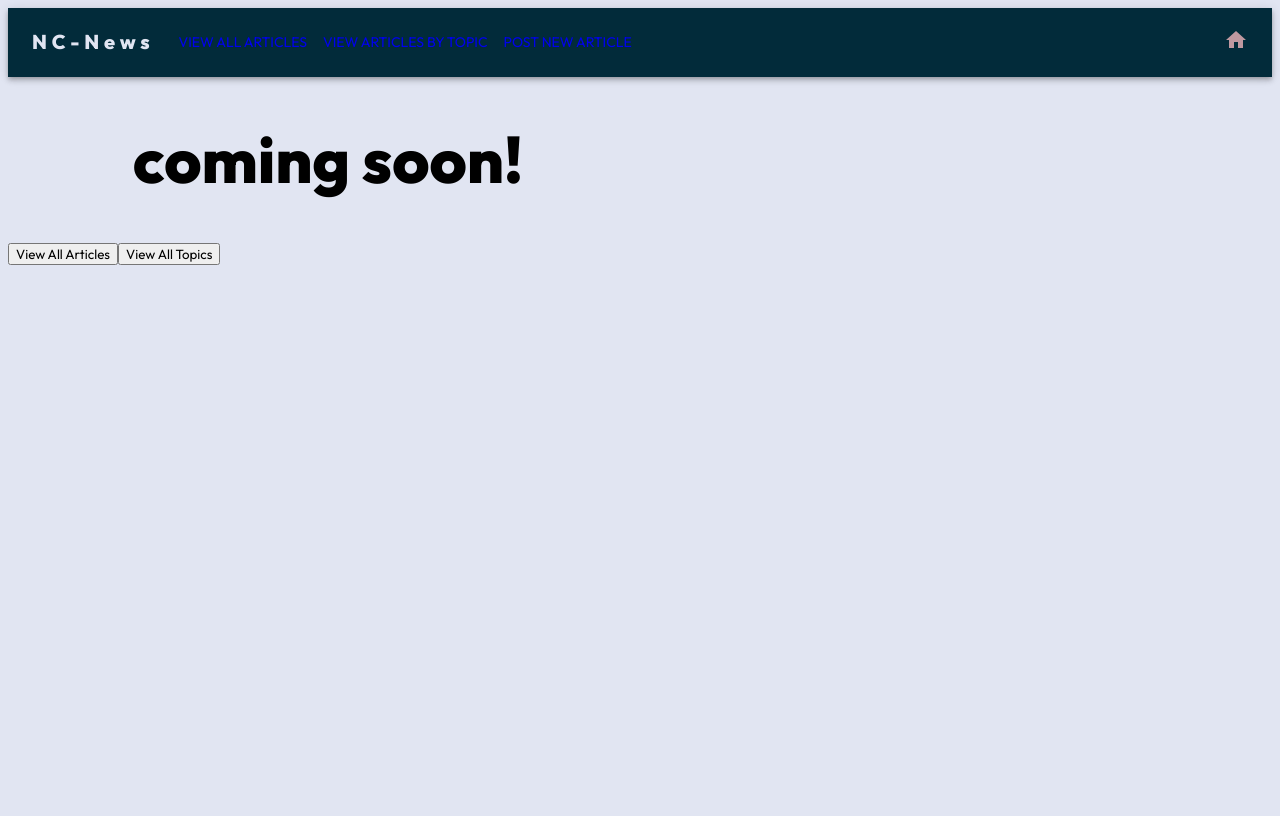
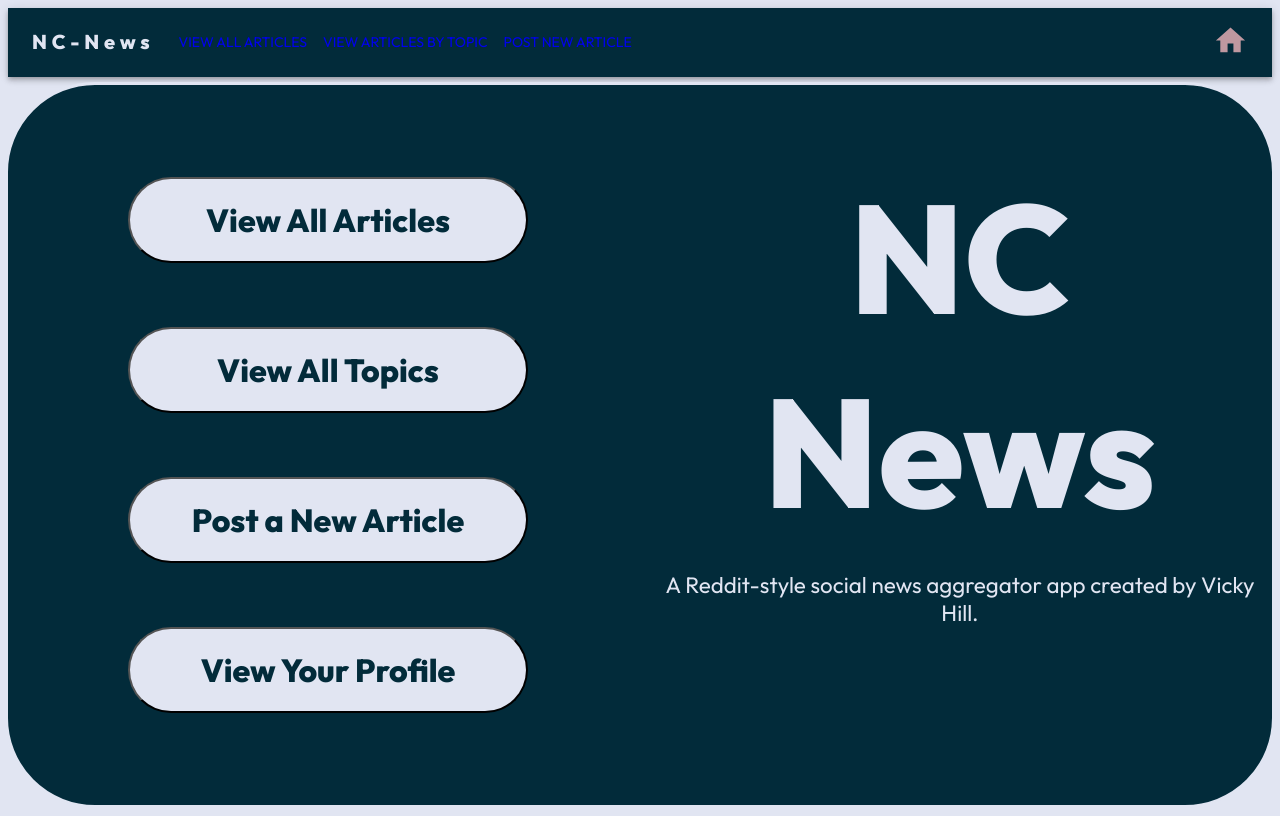
Before and after one commit to vh232/nc-news, a React (Vite) app: page / in a window 1280 px wide. Built offline with nearby package versions, Linux system fonts and the light colour scheme.

Commit message:
add landing page and styling

```diff
--- a/src/App.css
+++ b/src/App.css
@@ -23,6 +23,74 @@ html {
 
 a {
   text-decoration: none;
+  text-align: center;
+}
+
+/* Landing-Page */
+
+.landing-page-grid {
+  display: grid;
+  grid-template-columns: 50vw auto;
+  grid-template-rows: auto;
+  height: 90vh;
+  width: 100%;
+  background-color: #022b3a;
+  border-color: #e1e5f2;
+  border-style: solid;
+  margin-left: -3px;
+  border-radius: 90px;
+  justify-content: space-evenly;
+  margin-top: 5px;
+  align-items: center;
+}
+
+
+
+#NC-News-landing {
+  color:#e1e5f2;
+  font-size: max(12vw, 50px);
+  width: auto;
+  text-align: center;
+  margin: auto;
+  margin-top: -80px;
+}
+
+.right-hand-column {
+  grid-column: 2;
+  grid-row: 1/-1;
+  display: flex;
+  flex-direction: column;
+  justify-content: space-evenly
+
+}
+
+.left-hand-column {
+  grid-column: 1;
+  grid-row: 1/-1;
+  display: flex;
+  flex-direction: column;
+  justify-content: space-evenly;
+  align-items: center;
+}
+
+#landing-text {
+  color:#e1e5f2;
+  grid-column: 2;
+  text-align: center;
+  font-size: 1.4rem;
+}
+
+.landing-page-button {
+  font-size: max(2.5vw, 20px);
+  font-weight: 800;
+  border-radius: 100px;
+  color:#022b3a;
+  align-items: center;
+  margin: 4vh;
+  justify-content: center;
+  width: 30vw;
+  height: 10vh;
+  background-color: #e1e5f2;
 }
 
 /* Header */
--- a/src/components/Header.jsx
+++ b/src/components/Header.jsx
@@ -119,7 +119,7 @@ const Header = () => {
               </Button>
             ))}
           </Box>
-         <Link to="/" className="header-home-link"> <HomeIcon /> </Link>
+         <Link to="/" className="header-home-link"> <HomeIcon fontSize='large'/> </Link>
         </Toolbar>
       </Container>
     </AppBar>
--- a/src/pages/LandingPage.jsx
+++ b/src/pages/LandingPage.jsx
@@ -3,10 +3,17 @@ import {Link} from 'react-router-dom';
 const LandingPage = () => {
 
     return (
-        <div>
-            <h1>coming soon!</h1>
-            <Link to="/articles"><button className="landing-page">View All Articles</button></Link>
-            <Link to="/topics"><button className="landing-page">View All Topics</button></Link>
+        <div className="landing-page-grid">
+            <section className="right-hand-column">
+            <h1 id="NC-News-landing">NC <br></br> News</h1>
+            <p id="landing-text">A Reddit-style social news aggregator app created by Vicky Hill. </p>
+            </section>
+            <section className="left-hand-column">
+            <button className="landing-page-button" onClick={() => {location.href="/articles"}}>View All Articles</button>
+            <button onClick={() => {location.href="/topics"}}className="landing-page-button">View All Topics</button>
+            <button className="landing-page-button">Post a New Article</button>
+            <button className="landing-page-button">View Your Profile</button>
+            </section>
         </div>
 
     )
```
Also changed, not shown: 5 other files (tests, documents, lock files or other folders).
